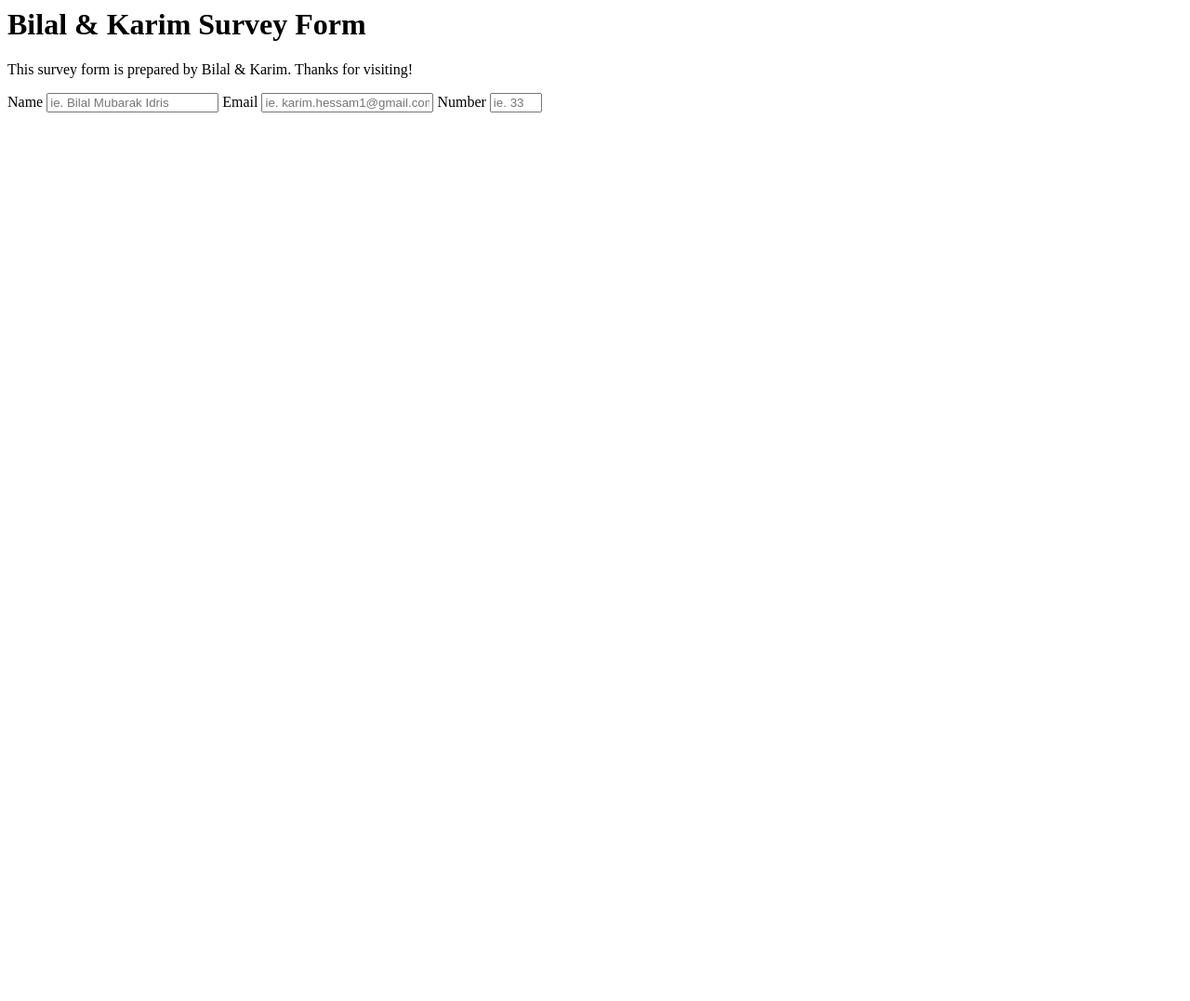
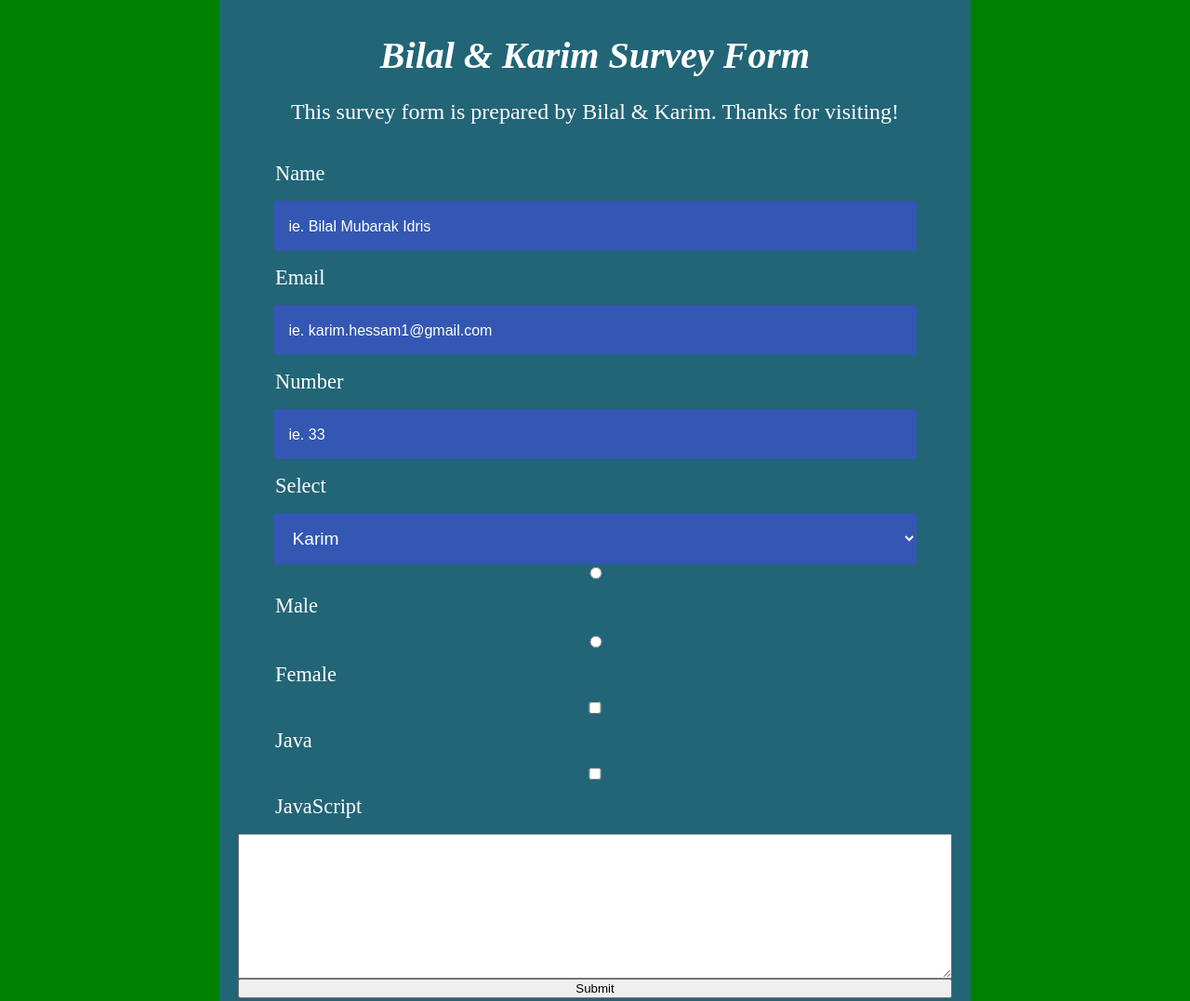
Before and after one commit to karimhessam/survey-form, a plain HTML site: page index.html in a window 1280 px wide. Shown: the top 1077 px of the page at 93% size. Before the commit the page ends 800 px from the top, so only its background shows below. Drawn offline with Linux system fonts and the light colour scheme.

Commit message:
added challenge 12 and style some part of the form

```diff
--- a/index.html
+++ b/index.html
@@ -1,20 +1,48 @@
 <html>
   <head>
     <title>Survey Form</title>
+    <link rel="stylesheet" href="style.css" />
   </head>
   <body>
+    <div class="container">
       <h1 id="title">Bilal & Karim Survey Form</h1>
-        <p id="description">This survey form is prepared by Bilal & Karim. Thanks for visiting!</p>
+      <p id="description">
+        This survey form is prepared by Bilal & Karim. Thanks for visiting!
+      </p>
       <form id="survey-form">
         <label for="name" id="name-lable">Name</label>
-            <input type="text" id="name" placeholder="ie. Bilal Mubarak Idris">
+        <input type="text" id="name" placeholder="ie. Bilal Mubarak Idris" />
         <label for="email" id="email-lable">Email</label>
-            <input type="email" id="email" placeholder="ie. karim.hessam1@gmail.com">
+        <input
+          type="email"
+          id="email"
+          placeholder="ie. karim.hessam1@gmail.com"
+        />
         <label for="number" id="number-lable">Number</label>
-            <input type="number" id="number" min="20" max="80" placeholder="ie. 33">
+        <input
+          type="number"
+          id="number"
+          min="20"
+          max="80"
+          placeholder="ie. 33"
+        />
+        <label for="dropdown">Select</label>
+        <select id="dropdown">
+          <option value="karim">Karim</option>
+          <option value="bilal">Bilal</option>
+        </select>
+        <input type="radio" name="gender" id="male" value="male" />
+        <label for="male">Male</label>
+        <input type="radio" name="gender" id="female" value="female" />
+        <label for="female">Female</label>
 
-
-
+        <input type="checkbox" value="java" id="java" />
+        <label for="java">Java</label>
+        <input type="checkbox" value="javascript" id="javascript" />
+        <label for="javascript">JavaScript</label>
+        <textarea cols="30" rows="10" placeholder="Comments"></textarea>
+        <button id="submit">Submit</button>
       </form>
+    </div>
   </body>
 </html>
--- /dev/null
+++ b/style.css
@@ -0,0 +1,61 @@
+body{
+    padding: 0;
+    margin: 0;
+    box-sizing: border-box;
+    background-color: green;
+}
+
+.container{
+    padding: 20px;
+    width: 60%;
+    margin: 0 auto;
+    background-color: #4649f07e;
+}
+
+.container h1{
+    text-align: center;
+    font-size: 2.5rem;
+    margin: 1rem 0;
+    font-style: italic;
+    color: #fff;
+}
+.container p{
+    font-size: 1.5rem;
+    color: #fff;
+    text-align: center;
+
+}
+
+form{
+    display: flex;
+    flex-direction: column;
+    /* align-items: center; */
+}
+
+input[type="text"],
+input[type="email"],
+input[type="number"],
+input[type="checkbox"], select{
+    width: 90%;
+    margin: 0 auto;
+    padding: 1rem;
+    border-radius: 3px;
+    border: none;
+    outline: none;
+    background-color: #4649f07e;
+    color: #fff;
+    font-size: 1.2rem;
+
+}
+
+::placeholder {
+    color: #fff;
+    font-size: 1rem;
+  }
+
+  form label{
+    text-align: left;
+    font-size: 1.4rem;
+    color: #fff;
+    margin: 1rem 2.5rem;
+  }
```
Lines whose indentation alone changed are shown as unchanged.
